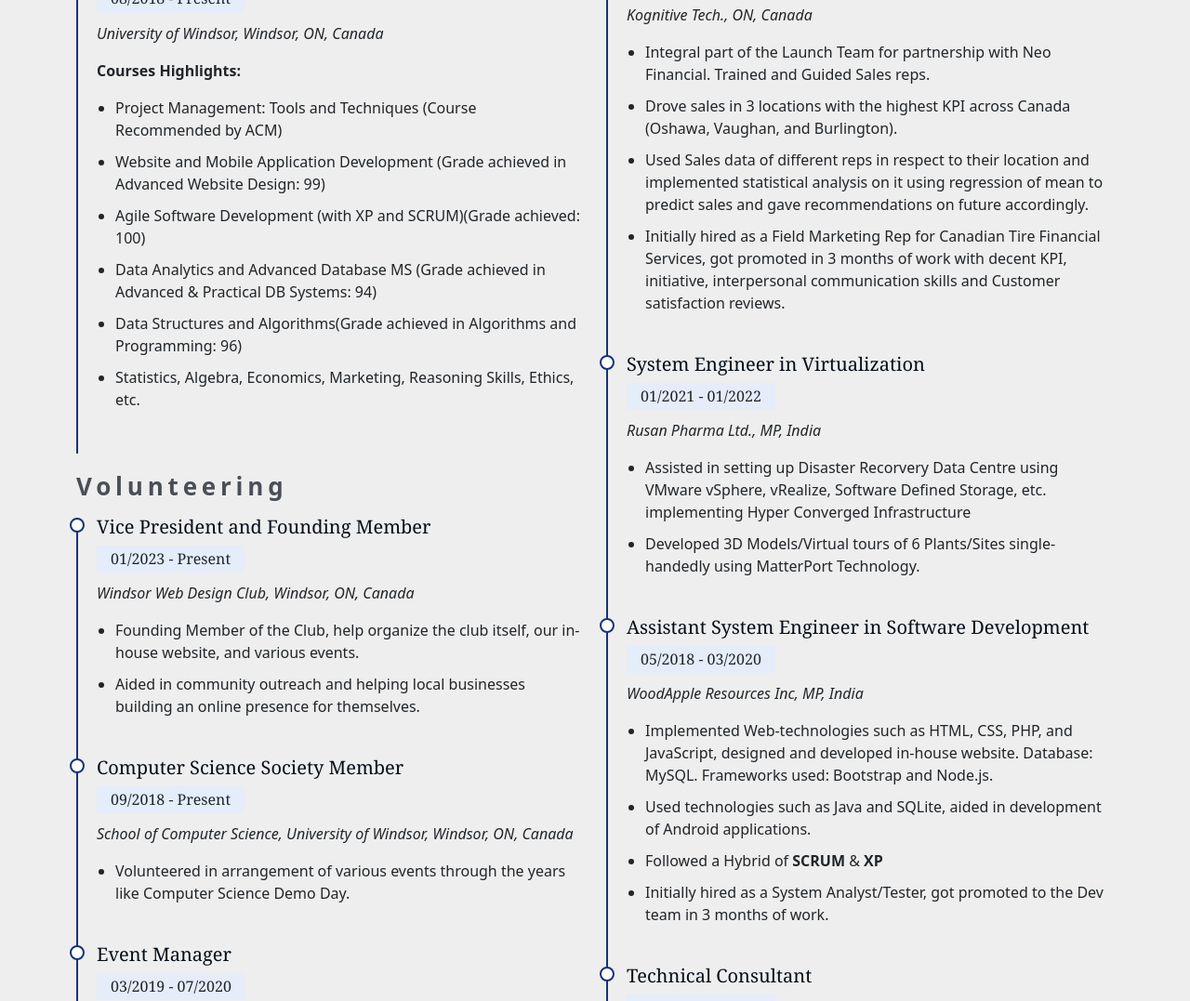
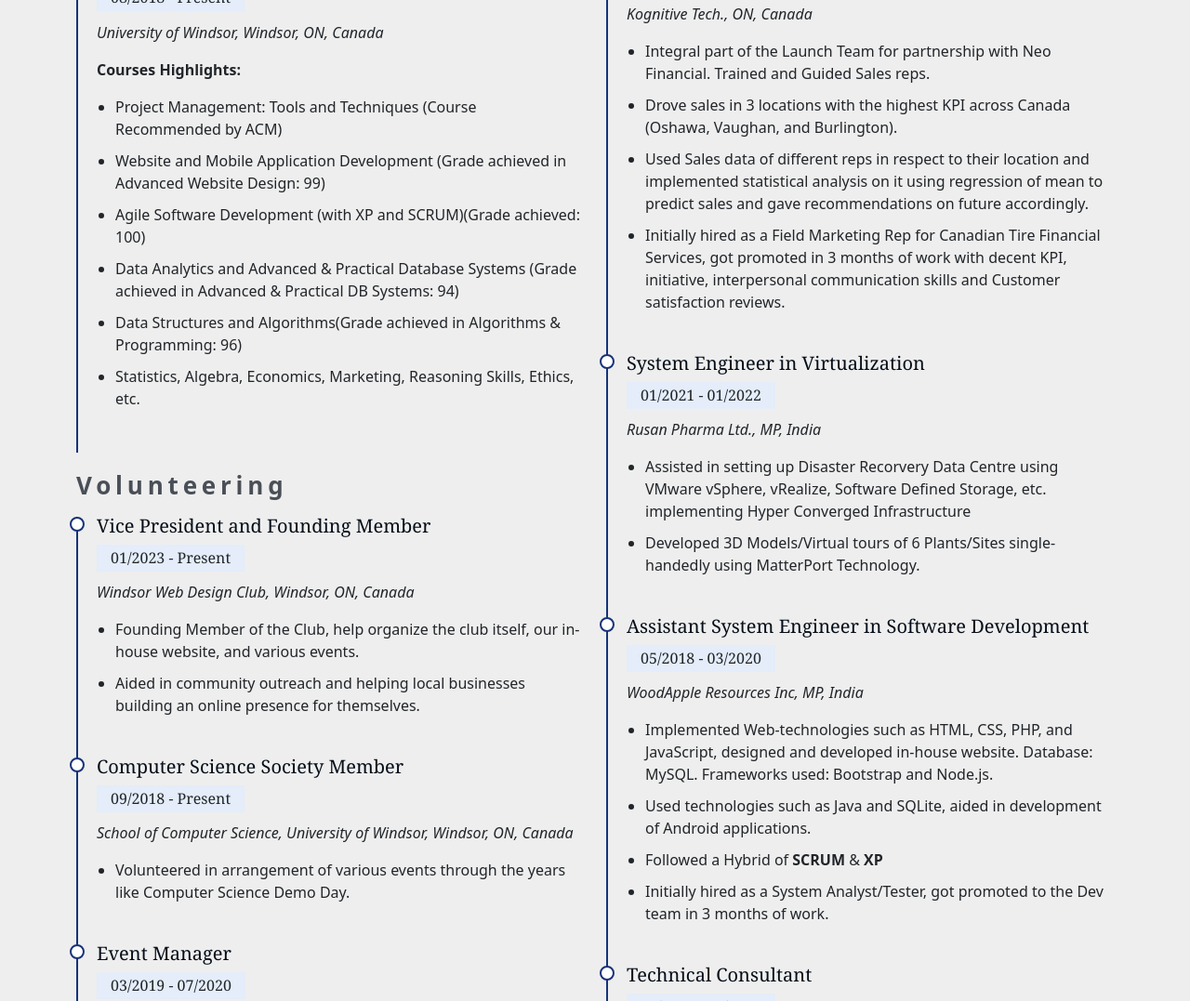
Before and after one commit to HardikHajela/hardikhajela.github.io, a plain HTML site: page index.html in a window 1280 px wide. Shown: the part 2201-3278 px from the top of the page at 93% size. Drawn offline with nearby package versions, Linux system fonts and the light colour scheme.

Commit message:
Update index.html

```diff
--- a/index.html
+++ b/index.html
@@ -102,7 +102,7 @@
 							Specializing in 3D/Virtual Tours, Industrial and Potrait Photography! <br>
 
 							Here's a link to my
-							<a href=""><img src="assets/images/plum.png" target="_blank" height="24"></a>
+							<a href=""><img src="assets/images/plum.png" target="_blank" height="22" alt="PLUM"></a>
 							Profile, that reflects more about me than I can express!<br><br>
 						</p>
 					</div>
@@ -237,11 +237,11 @@
 									Agile Software Development (with XP and SCRUM)(Grade achieved: 100)
 								</li>
 								<li>
-									Data Analytics and Advanced Database MS (Grade achieved in Advanced & Practical DB
+									Data Analytics and Advanced &amp; Practical Database Systems (Grade achieved in Advanced & Practical DB
 									Systems: 94)
 								</li>
 								<li>
-									Data Structures and Algorithms(Grade achieved in Algorithms and Programming: 96)
+									Data Structures and Algorithms(Grade achieved in Algorithms &amp; Programming: 96)
 								</li>
 								<li>
 									Statistics, Algebra, Economics, Marketing, Reasoning Skills, Ethics, etc.
```
